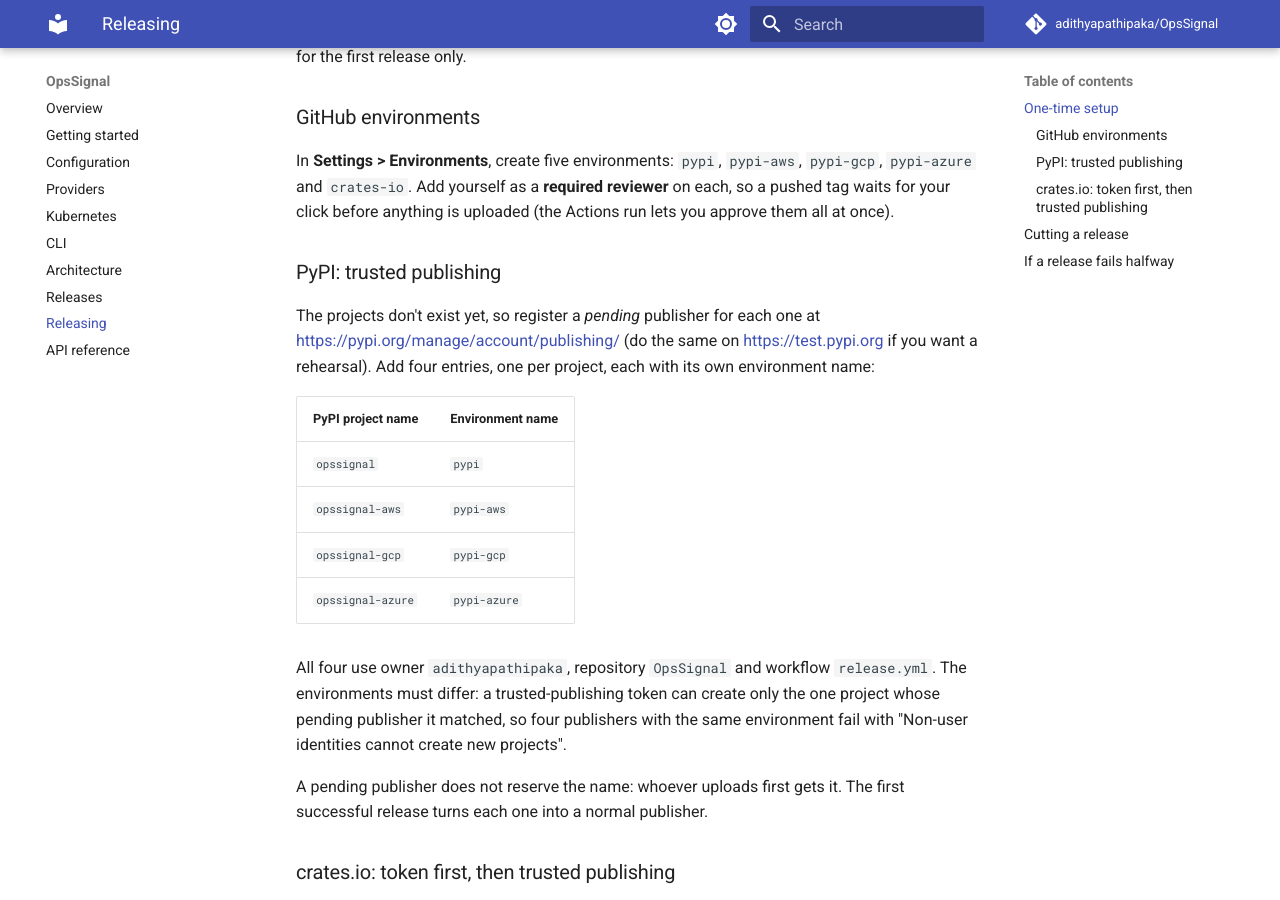
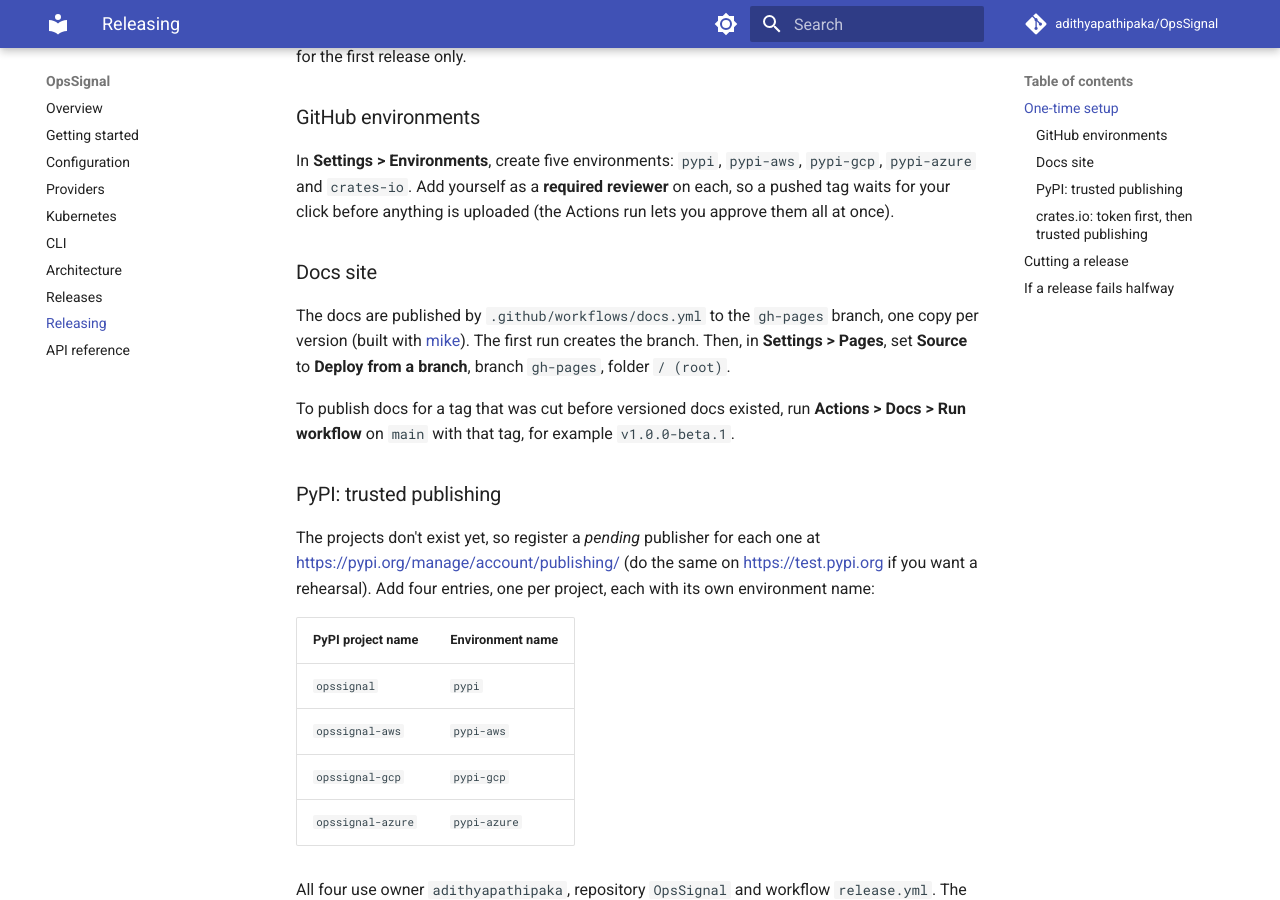
Before and after one commit to adithyapathipaka/OpsSignal, an MkDocs documentation site: the page built from docs/releasing.md, in a window 1280 px wide and 900 px high, scrolled down 993 px. Built offline with MkDocs 1.6.1 and Material for MkDocs 9.7.7, drawn with Linux system fonts in a browser that asks for light colours; comment, search, counter and statistics services are not loaded; the version menu is left out; some of the changed text lies outside the part shown.

Commit message:
Publish one copy of the docs per release with mike
Release tags now publish their own frozen docs (with the matching Rust
API reference) to gh-pages, and the newest tag becomes "latest", the
site's default. Merges to main update "dev". Pages that aren't the
latest release show a banner linking to it. A manual run with a tag
backfills docs for tags cut before this change.

Co-Authored-By: Claude Opus 5.5 (1M context) <noreply@anthropic.com>
Claude-Session: https://claude.ai/code/session_01Ph8V83LvTjEDzPa4hvRAtm

```diff
--- a/docs/releasing.md
+++ b/docs/releasing.md
@@ -34,6 +34,18 @@ In **Settings > Environments**, create five environments: `pypi`,
 `pypi-aws`, `pypi-gcp`, `pypi-azure` and `crates-io`. Add yourself as a
 **required reviewer** on each, so a pushed tag waits for your click before
 anything is uploaded (the Actions run lets you approve them all at once).
+
+### Docs site
+
+The docs are published by `.github/workflows/docs.yml` to the `gh-pages`
+branch, one copy per version (built with
+[mike](https://github.com/jimporter/mike)). The first run creates the
+branch. Then, in **Settings > Pages**, set **Source** to **Deploy from a
+branch**, branch `gh-pages`, folder `/ (root)`.
+
+To publish docs for a tag that was cut before versioned docs existed, run
+**Actions > Docs > Run workflow** on `main` with that tag, for example
+`v1.0.0-beta.1`.
 
 ### PyPI: trusted publishing
 
@@ -118,6 +130,11 @@ the add-ons, so they must exist first), then `opssignal-core` and
 `opssignal-cli`, and finally creates a GitHub release with every wheel and
 sdist attached.
 
+The same tag also publishes that version's docs: the site gets a
+`X.Y.Z` (or `X.Y.Z-beta.N`) entry in its version picker, and if it is the
+highest tag, `latest` (what the site's home page opens) moves to it. Merges
+to `main` keep updating the `dev` version. This needs no approval.
+
 To build and test everything without publishing, run the workflow by hand
 from **Actions > Release > Run workflow**. Pull requests don't run it, to
 save Actions minutes, so do this before tagging if a change touched the
--- a/mkdocs.yml
+++ b/mkdocs.yml
@@ -5,9 +5,14 @@ repo_url: https://github.com/adithyapathipaka/OpsSignal
 repo_name: adithyapathipaka/OpsSignal
 edit_uri: edit/main/docs/
 docs_dir: docs
+# CI copies the rustdoc output into docs/rust; its few .md license files are
+# not site pages.
+exclude_docs: |
+  rust/**/*.md
 
 theme:
   name: material
+  custom_dir: overrides
   features:
     - navigation.sections
     - navigation.top
@@ -37,6 +42,11 @@ nav:
   - Releasing: releasing.md
   - API reference: reference.md
 
+extra:
+  version:
+    provider: mike
+    default: latest
+
 markdown_extensions:
   - admonition
   - tables
--- /dev/null
+++ b/overrides/main.html
@@ -0,0 +1,8 @@
+{% extends "base.html" %}
+
+{% block outdated %}
+  You're reading the docs for a version that isn't the latest release.
+  <a href="{{ '../' ~ base_url }}">
+    <strong>Go to the latest release.</strong>
+  </a>
+{% endblock %}
```
Also changed, not shown: docs/index.md (+4 -3 lines), docs/reference.md (+3 -1 lines), 3 other files.
